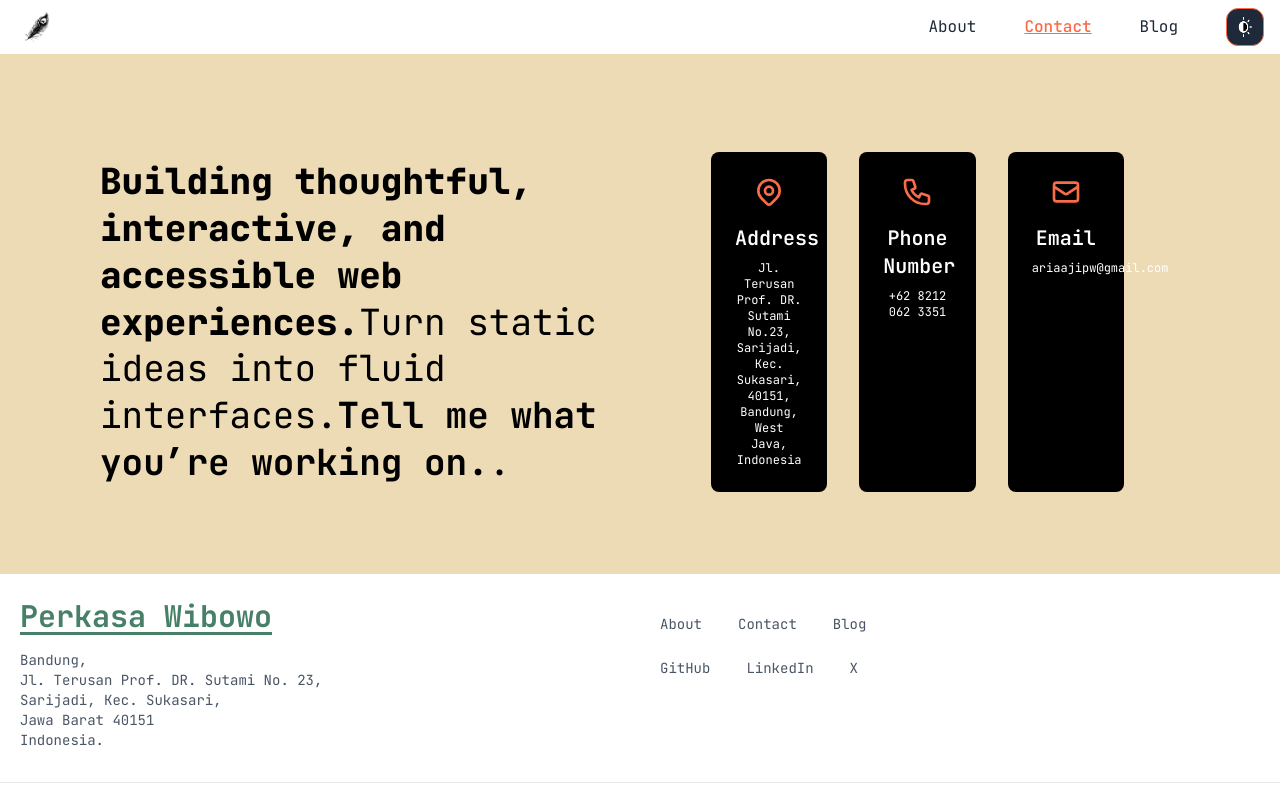
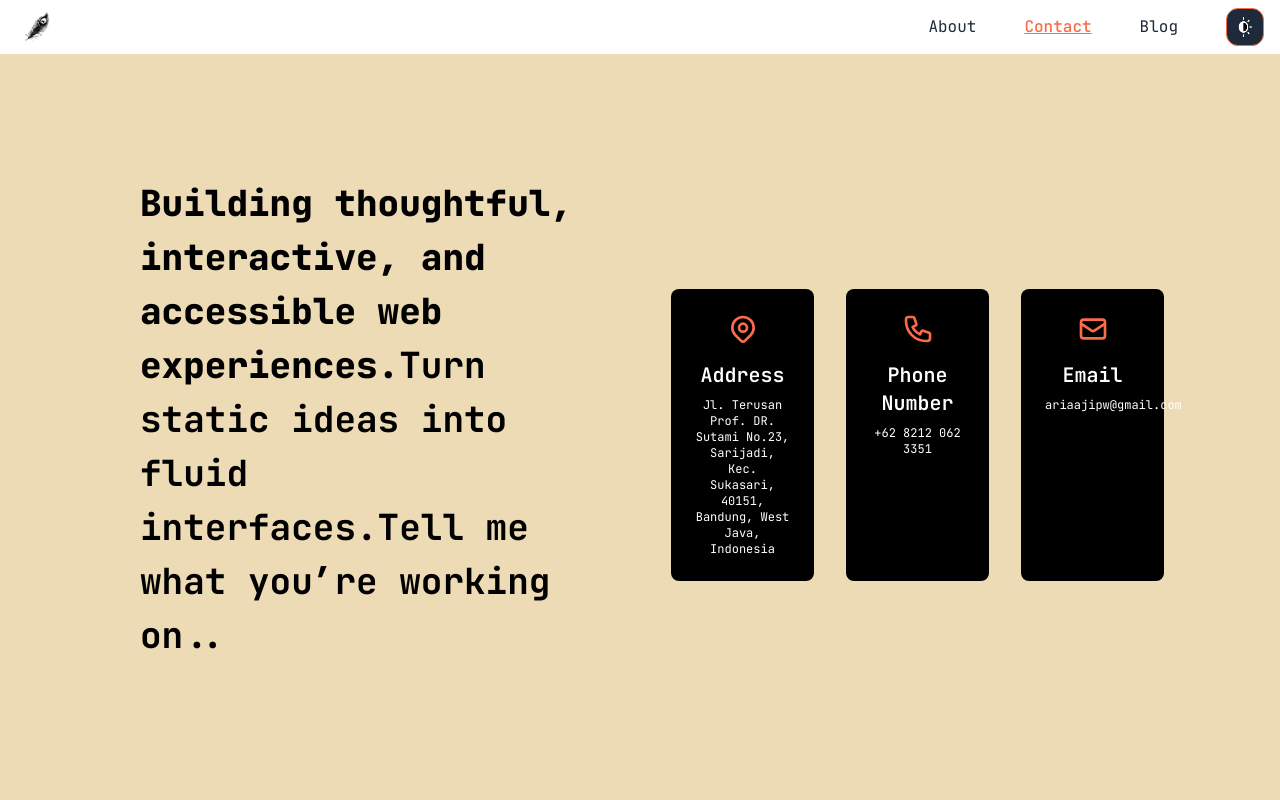
Before and after one commit to ariaajipw/Portfolio, a Next.js app: page /contact in a window 1280 px wide. Shown: the top 800 px of the page. Built offline with nearby package versions, Linux system fonts and the light colour scheme.

Commit message:
contact-page

```diff
--- a/app/contact/page.tsx
+++ b/app/contact/page.tsx
@@ -1,30 +1,42 @@
 import ContactSection from "../components/Contact/contact"
 
-export default function About() {
+export default function Contact() {
   return (
-    <main>
+    <main className="grid grid-cols-1 sm:grid-cols-2 md:grid-cols-2 items-start py-[100px] px-[20px] md:pt[49px] lg:pt-[100px] text-black dark:text-white lg:flex-1-reverse xl:pb-[50px] xl:pt-[120px] xl:px-[100px] 2xl:px-[220px] lg:gap-x-[30px] md:h-screen">
 
-      <div className="grid grid-cols-1 sm:grid-cols-2 md:grid-cols-2 items-start py-[50px] px-[20px] md:pt[49px] lg:pt-[100px] text-black dark:text-white lg:flex-1-reverse xl:pb-[50px] xl:pt-[120px] xl:px-[100px] 2xl:px-[220px] gap-y-[30px] lg:gap-x-[30px]">
+    <div className="flex col-span-1 h-full lg:px-10 justify-center">
+      <div className="font-bold text-xl md:text-2xl lg:text-3xl xl:text-4xl 2xl:text-5xl leading-[150%] mb-8 content-center items-center"><span className="font-black">Building thoughtful, interactive, and accessible web experiences.</span>
+              Turn static ideas into fluid interfaces.
+              <span className="font-bold">Tell me what you’re working on.</span>.</div>
+    </div>
 
-        <div className="flex col-span-1 h-full items-start sm:items-center">
-          <p className="align-middle w-full leading-[130%] lg:leading-[130%] text-2xl md:text-3xl lg:text-4xl xl:max-w-[971px] 2xl:max-w-[1290px]">
-              <span className="font-black">Building thoughtful, interactive, and accessible web experiences.</span>
-              Turn static ideas into fluid interfaces.
-              <span className="font-bold">Tell me what you’re working on.</span>.
-          </p>
-        </div>
+    <div className="col-span-1 h-full content-center">
+      < ContactSection />
+    </div>
 
-        <div className="flex col-span-1 h-full lg:px-10 justify-center sm:order-last">
-          {/* <div className="font-bold text-5xl md:text-4xl lg:text-7xl xl:text-7xl 2xl:text-9xl content-center">Contact</div> */}
-          < ContactSection />
-        </div>
-      </div>
+  </main>
+    // <main>
+    //   <div className="grid grid-cols-1 sm:grid-cols-2 md:grid-cols-2 items-start py-[50px] px-[20px] md:pt[49px] lg:pt-[100px] text-black dark:text-white lg:flex-1-reverse xl:pb-[50px] xl:pt-[120px] xl:px-[100px] 2xl:px-[220px] gap-y-[30px] lg:gap-x-[30px]">
+
+    //     <div className="flex col-span-1 h-full items-start sm:items-center">
+    //       <p className="align-middle w-full leading-[130%] lg:leading-[130%] text-2xl md:text-3xl lg:text-4xl xl:max-w-[971px] 2xl:max-w-[1290px]">
+    //           <span className="font-black">Building thoughtful, interactive, and accessible web experiences.</span>
+    //           Turn static ideas into fluid interfaces.
+    //           <span className="font-bold">Tell me what you’re working on.</span>.
+    //       </p>
+    //     </div>
+
+    //     <div className="flex col-span-1 h-full lg:px-10 justify-center sm:order-last">
+    //       {/* <div className="font-bold text-5xl md:text-4xl lg:text-7xl xl:text-7xl 2xl:text-9xl content-center">Contact</div> */}
+    //       < ContactSection />
+    //     </div>
+    //   </div>
 
 
-      {/* <div className="container flex mx-auto my-20 w-fit content-center place-self-center">
-        < ContactSection />
-      </div> */}
-    </main>
+    //   {/* <div className="container flex mx-auto my-20 w-fit content-center place-self-center">
+    //     < ContactSection />
+    //   </div> */}
+    // </main>
 
   )
 }
```
